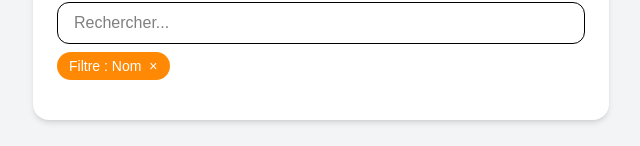
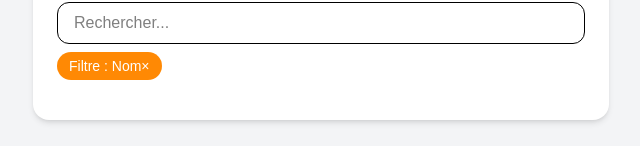
Before and after one commit to Fouad-berry/TP-DOCKER-GROUP-FRONTEND, a Next.js app: page /lycee-numeriques in a window 1280 px wide. Shown: the part 158-304 px from the top of the page, without its empty margins (319-959 px from the left). Built offline with nearby package versions, Linux system fonts and the light colour scheme; no server answers.

Commit message:
[UPDATE] update filter ( add color to specific filter )

```diff
--- a/app/components/lycee-list/LyceeList.tsx
+++ b/app/components/lycee-list/LyceeList.tsx
@@ -29,8 +29,8 @@ const Lyceelist = ({
     filterType,
 }: {
     searchTerm: string;
-    filterType: 'nom' | 'ville' | 'statut' | 'cp';
-}) => {
+    filterType: 'nom' | 'ville' | 'statut' | 'cp' | '';
+  }) => {
     const [lyceeInfo, setLyceeInfo] = useState<Lycee[]>([]);
     const [loading, setLoading] = useState(true);
 
@@ -68,10 +68,12 @@ const Lyceelist = ({
     }, []);
 
     const filteredLycee = useMemo(() => {
-        return lyceeInfo.filter((lycee) => {
-            const value = lycee[filterType]?.toString().toLowerCase() || '';
-            return value.includes(searchTerm.toLowerCase());
-        });
+      if (!filterType || searchTerm.trim() === '') return lyceeInfo;
+
+      return lyceeInfo.filter((lycee) => {
+        const value = lycee[filterType]?.toString().toLowerCase() || '';
+        return value.includes(searchTerm.toLowerCase());
+      });
     }, [lyceeInfo, searchTerm, filterType]);
 
     if (loading) {
--- a/app/lycee-numeriques/page.tsx
+++ b/app/lycee-numeriques/page.tsx
@@ -5,9 +5,7 @@ import Lyceelist from '../components/lycee-list/LyceeList';
 
 export default function Home() {
     const [search, setSearch] = useState('');
-    const [filterType, setFilterType] = useState<
-        'nom' | 'ville' | 'statut' | 'cp'
-    >('nom');
+    const [filterType, setFilterType] = useState<'nom' | 'ville' | 'statut' | 'cp' | ''>('nom');
 
     return (
         <div className="min-h-screen bg-gray-100 p-6">
@@ -32,19 +30,16 @@ export default function Home() {
                             value={filterType}
                             onChange={(e) =>
                               setFilterType(
-                                    e.target.value as
-                                        | 'nom'
-                                        | 'ville'
-                                        | 'statut'
-                                        | 'cp'
+                                e.target.value === '' ? '' : (e.target.value as 'nom' | 'ville' | 'statut' | 'cp')
                               )
                             }
                             className="border px-3 py-1 rounded-lg text-sm cursor-pointer"
                           >
-                            <option value="nom">Nom</option>   {' '}
-                            <option value="ville">Ville</option>   {' '}
-                            <option value="statut">Statut</option>   {' '}
-                            <option value="cp">Code postal</option> {' '}
+                            <option value="">Aucun filtre</option>
+                            <option value="nom">Nom</option>
+                            <option value="ville">Ville</option>
+                            <option value="statut">Statut</option>
+                            <option value="cp">Code postal</option>
                           </select>
                     </div>
                      {' '}
@@ -69,13 +64,17 @@ export default function Home() {
                               : 'bg-purple-500'
                           }`}
                         >
-                          <span className="capitalize mr-2">Filtre : {filterType}</span>
+                          <div className='flex items-center justify-center'>
+                          <span className="capitalize">Filtre : {filterType}</span>
                           <button
-                            onClick={() => setFilterType('nom')} // remet le filtre par défaut
-                            className="text-white hover:text-gray-200"
+                            onClick={() => setFilterType('')}
+                            className="text-white hover:text-gray-200 cursor-pointer"
+                            aria-label="Supprimer le filtre"
                           >
                             ×
                           </button>
+                          </div>
+
                         </div>
                       </div>
                     )}
```
Lines whose indentation alone changed are shown as unchanged.
